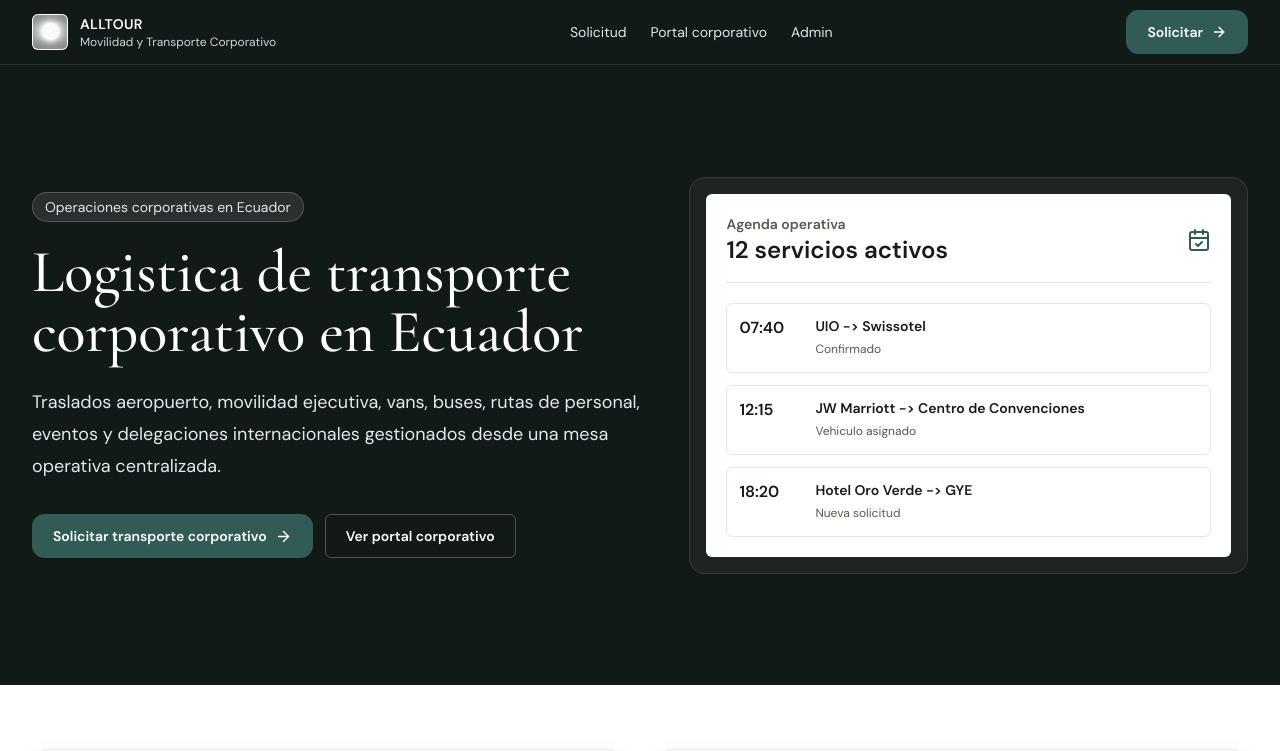
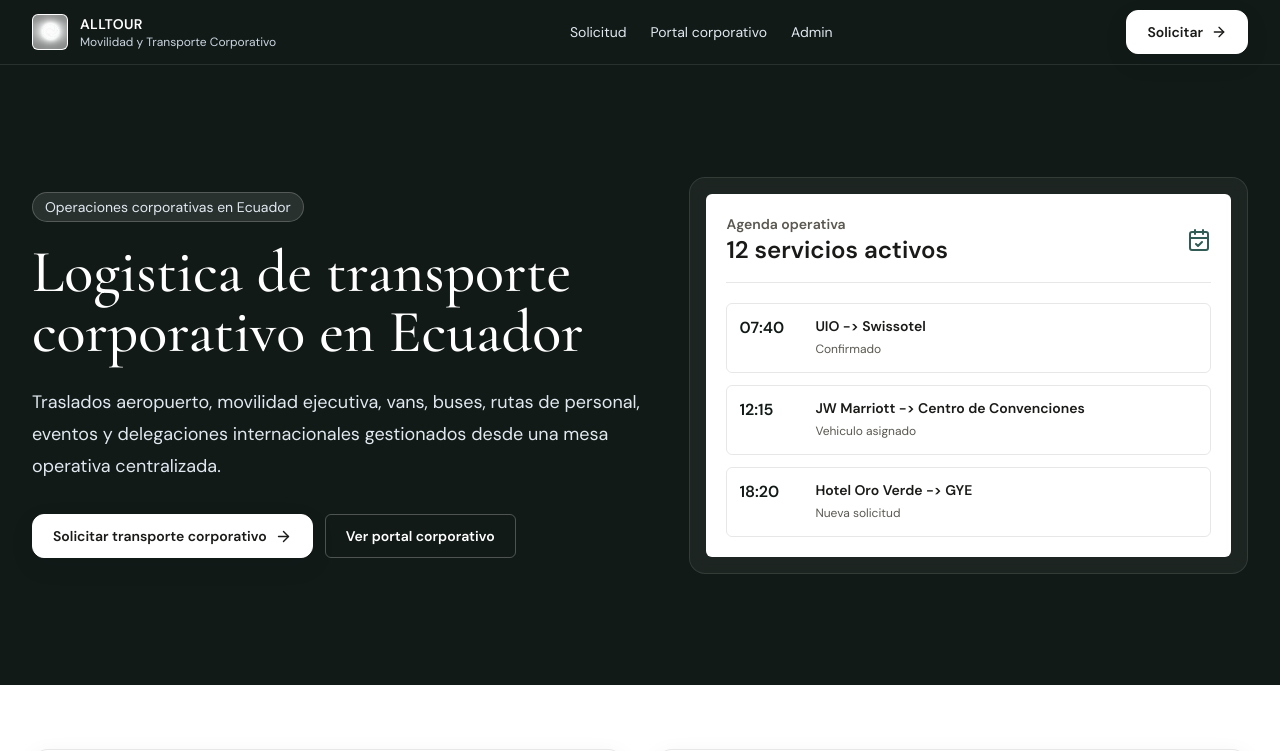
Before and after one commit to pabloabrborich/alltour-corporate-mobility-portal, a Next.js app: page / in a window 1280 px wide. Shown: the top 751 px of the page. Built offline with nearby package versions, Linux system fonts and the light colour scheme; no server answers.

Commit message:
Refine primary button styling

```diff
--- a/app/globals.css
+++ b/app/globals.css
@@ -81,7 +81,7 @@ select {
   }
 
   .btn-primary {
-    @apply inline-flex min-h-11 items-center justify-center gap-2 rounded-lg border border-ocean bg-ocean px-5 py-2.5 text-sm font-semibold text-white transition hover:border-teal-hover hover:bg-teal-hover;
+    @apply inline-flex min-h-11 items-center justify-center gap-2 rounded-lg border border-white bg-white px-5 py-2.5 text-sm font-semibold text-ink shadow-soft transition hover:border-warm-secondary hover:bg-warm-secondary;
   }
 
   .btn-secondary {
@@ -89,7 +89,7 @@ select {
   }
 
   .btn-dark {
-    @apply inline-flex min-h-11 items-center justify-center gap-2 rounded-lg border border-ocean bg-ocean px-5 py-2.5 text-sm font-semibold text-white transition hover:border-teal-hover hover:bg-teal-hover;
+    @apply inline-flex min-h-11 items-center justify-center gap-2 rounded-lg border border-navy bg-navy px-5 py-2.5 text-sm font-semibold text-white transition hover:border-portal-raised hover:bg-portal-raised;
   }
 
   .status-pill {
```
